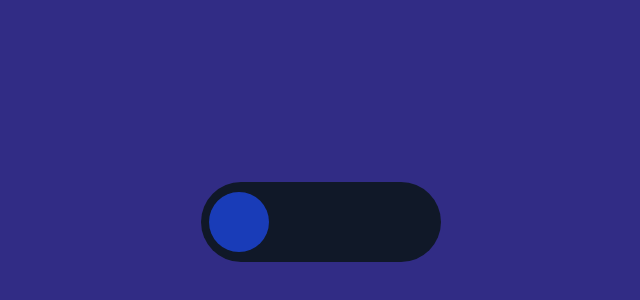
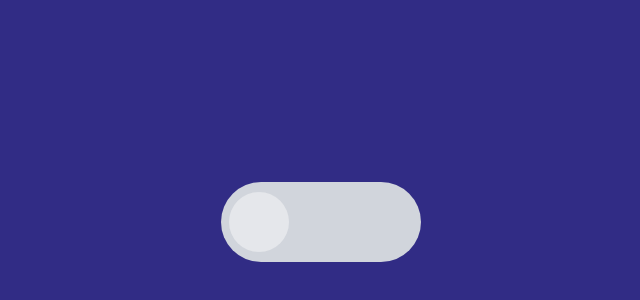
Before and after one commit to techwithdani/MiniProjects, a React (Vite) app in the folder React/frontend/: page / in a window 1280 px wide. Shown: the part 178-478 px from the top of the page, without its empty margins (319-959 px from the left). Built offline with nearby package versions, Linux system fonts and the light colour scheme.

Commit message:
Complete toggle project

```diff
--- a/React/frontend/src/projects/toggle/Toggle.jsx
+++ b/React/frontend/src/projects/toggle/Toggle.jsx
@@ -3,11 +3,24 @@ import { useState } from "react";
 const Toggle = () => {
   const [toggle, setToggle] = useState(false);
 
+  const clickToggle = () => {
+    setToggle(!toggle);
+  };
+
   return (
     <>
       <div className="h-dvh w-full bg-indigo-900 flex flex-col items-center justify-center">
-        <button className="h-20 w-60 p-2 bg-gray-900 rounded-full cursor-pointer">
-          <div className="h-15 w-15 bg-blue-800 rounded-full"></div>
+        <button
+          onClick={clickToggle}
+          className={`h-20 w-50 p-2 rounded-full cursor-pointer ${
+            toggle ? "bg-green-500" : "bg-gray-300"
+          }`}
+        >
+          <div
+            className={`h-15 w-15 bg-gray-200 rounded-full transition-transform duration-500 ${
+              toggle ? "translate-x-31" : "translate-x-0"
+            }`}
+          ></div>
         </button>
       </div>
     </>
```
